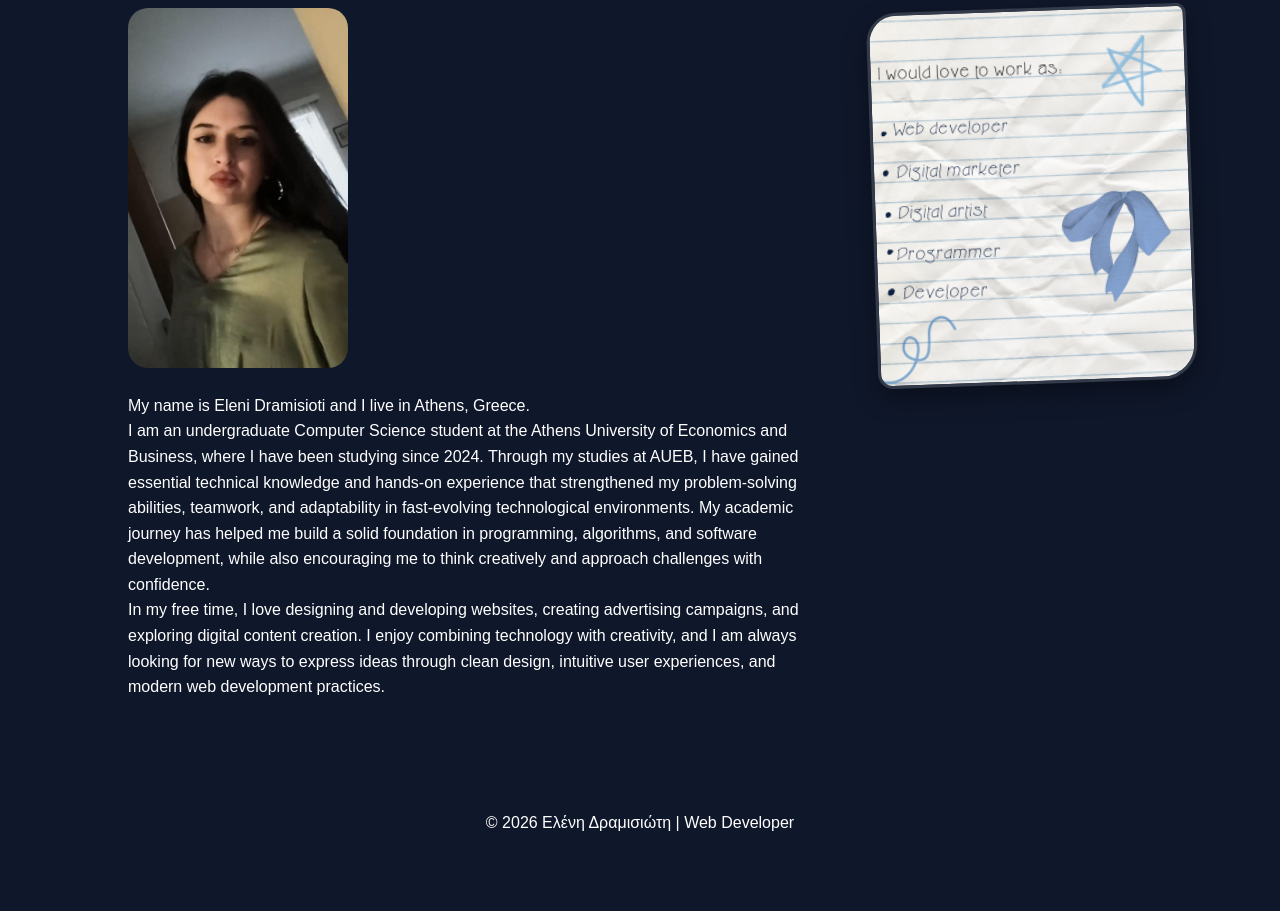
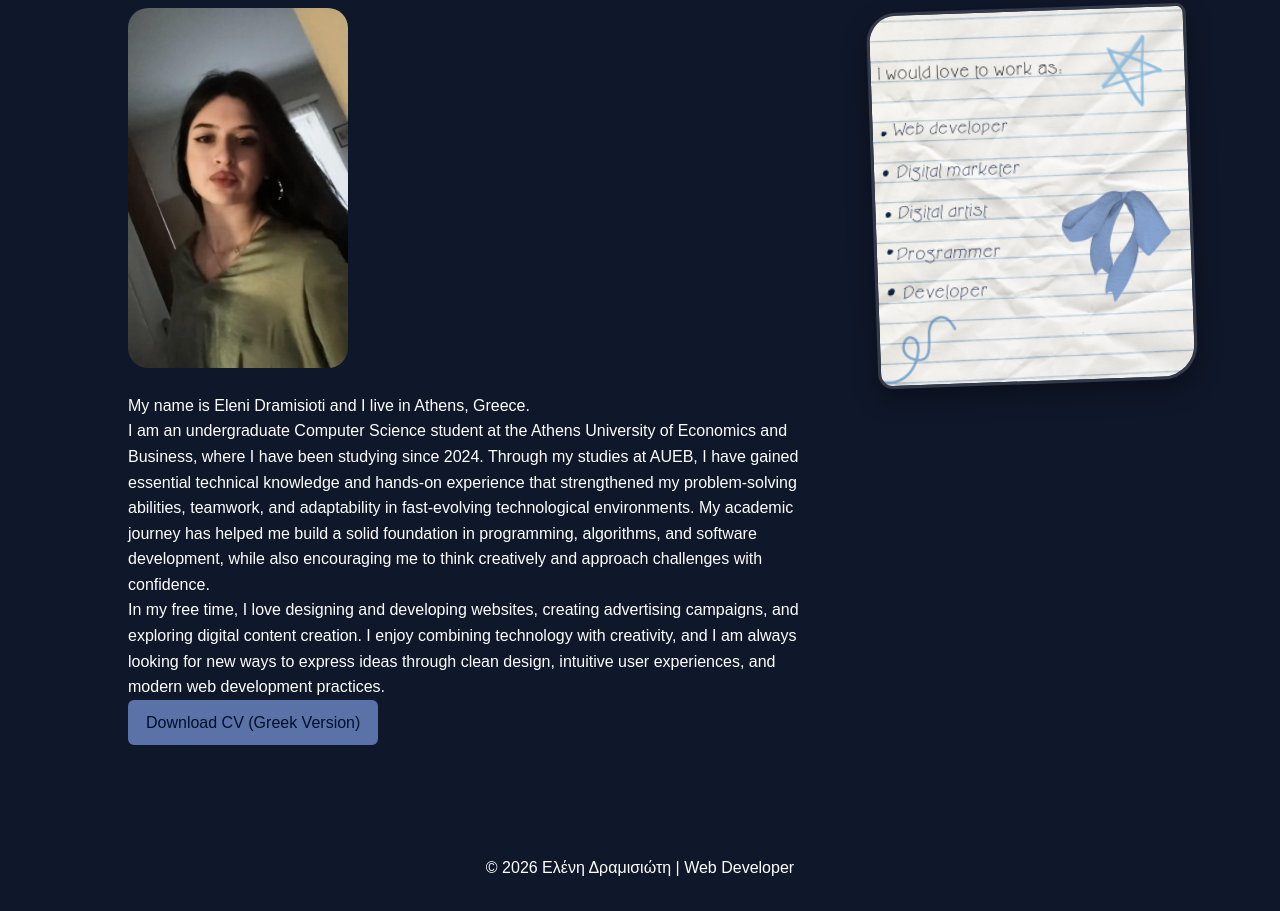
Before and after one commit to elenidramisioti/my-portfolio, a plain HTML site: page index.html in a window 1280 px wide. Shown: the part 1036-1947 px from the top of the page. Before the commit the page ends 1901 px from the top, so only its background shows below. Drawn offline with Linux system fonts and the light colour scheme.

Commit message:
Updated CV download button

```diff
--- a/index.html
+++ b/index.html
@@ -74,6 +74,10 @@
     </div>
 
   </div>
+  <a href="βιογραφικο.docx" download class="download-btn">
+  Download CV (Greek Version)
+  </a>
+
 </section>
 
 <footer> © 2026 Ελένη Δραμισιώτη | Web Developer</footer>
--- a/style.css
+++ b/style.css
@@ -402,3 +402,17 @@ footer{
   from { opacity: 0; transform: translateY(10px); }
   to { opacity: 1; transform: translateY(0); }
 }
+
+.download-btn{
+    display: inline-block;
+    padding: 10px 18px;
+    background-color: #5a72a7;
+    color:#010f2a;
+    text-decoration:wavy;
+    border-radius: 6px;
+    font-weight: 500;
+}
+
+.download-btn:hover{
+    background-color:#b7cdf2;
+}
```
Also changed, not shown: 1 other file.
